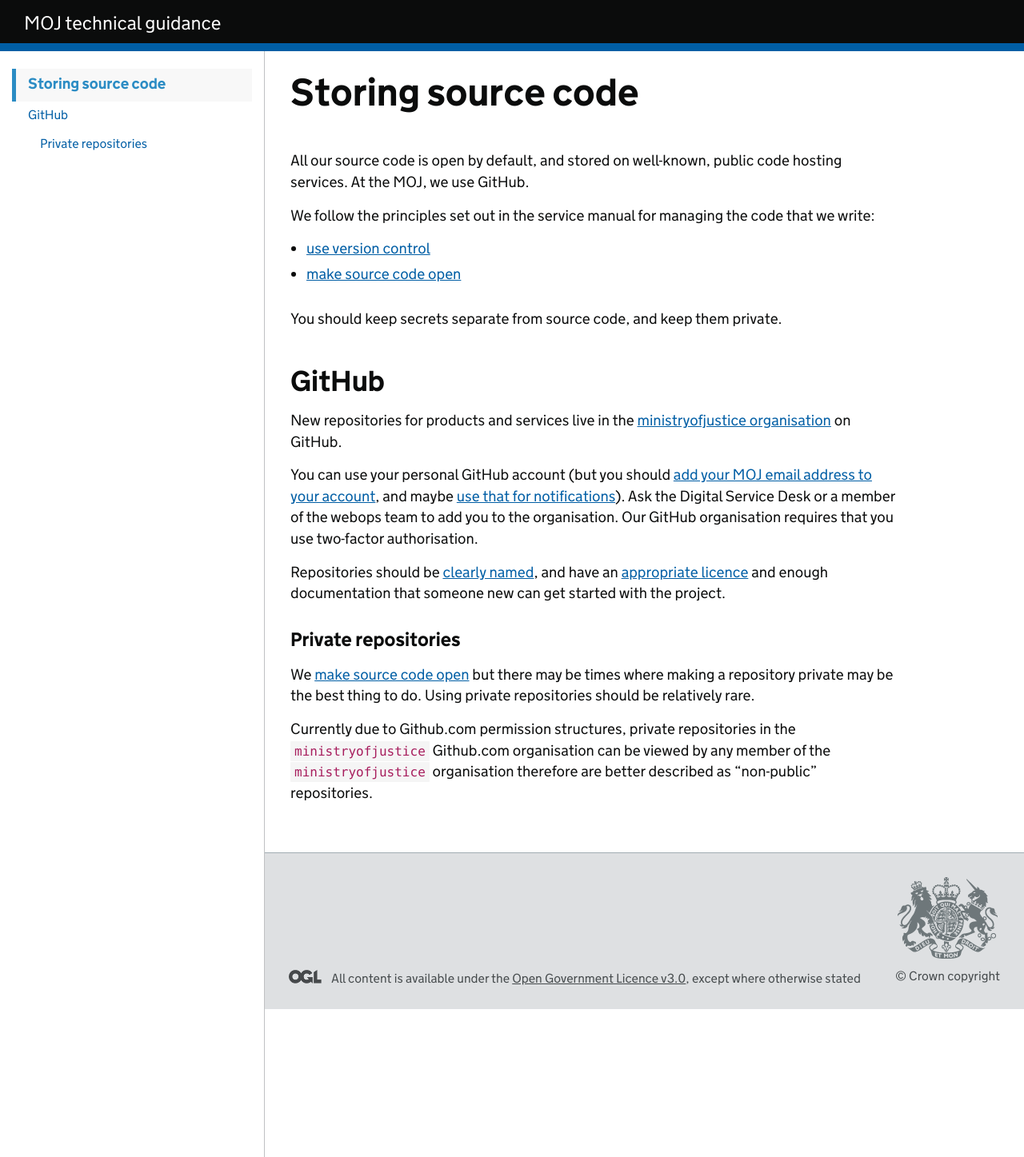
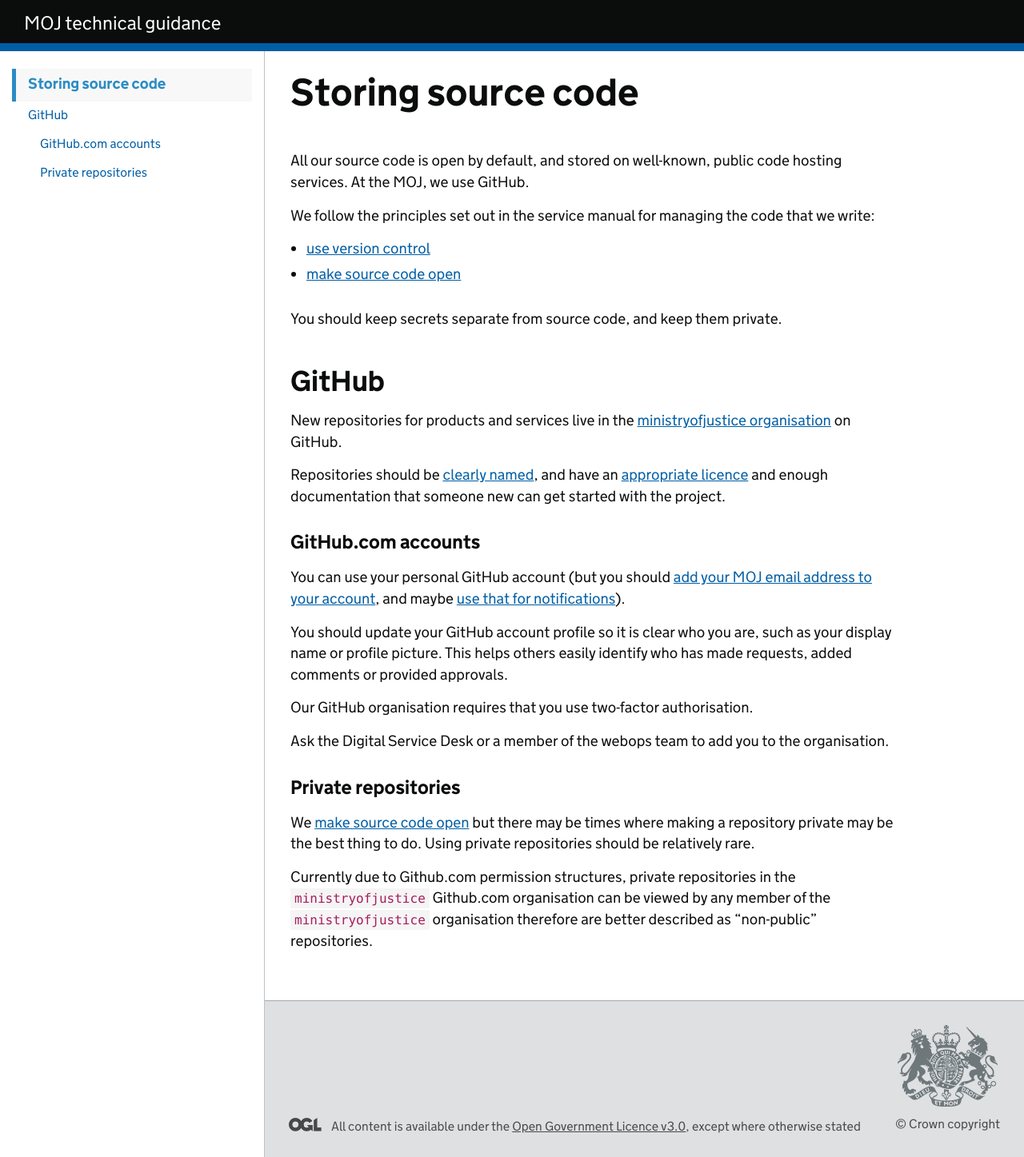
Before and after one commit to ministryofjustice/technical-guidance, a Jekyll site: the page built from standards/storing-source-code.md, in a window 1280 px wide. Shown: the whole page at 80% size. Built offline with Jekyll 4.4.1, drawn with Linux system fonts in a browser that asks for light colours; our own code applies the rules of GitHub Pages for plain Markdown files.

Commit message:
Split out GitHub.com into 'accounts'
Add a bit about updating your github.com profile so its clear who you are

```diff
--- a/standards/storing-source-code.md
+++ b/standards/storing-source-code.md
@@ -21,17 +21,22 @@ New repositories for products and services live in the
 [ministryofjustice organisation](https://github.com/ministryofjustice)
 on GitHub.
 
-You can use your personal GitHub account (but you should [add your MOJ
-email address to your account](https://help.github.com/articles/adding-an-email-address-to-your-github-account/),
-and maybe [use that for notifications](https://help.github.com/articles/managing-notification-emails-for-organizations/)).
-Ask the Digital Service Desk or a member of the webops team to add you
-to the organisation. Our GitHub organisation requires that you use
-two-factor authorisation.
-
 Repositories should be [clearly named]({{ '/standards/naming-things' | relative_url }}),
 and have an [appropriate licence]({{ '/standards/licencing-software-or-code' | relative_url }})
 and enough documentation that someone new can get started with the
 project.
+
+### GitHub.com accounts
+
+You can use your personal GitHub account (but you should [add your MOJ
+email address to your account](https://help.github.com/articles/adding-an-email-address-to-your-github-account/),
+and maybe [use that for notifications](https://help.github.com/articles/managing-notification-emails-for-organizations/)).
+
+You should update your GitHub account profile so it is clear who you are, such as your display name or profile picture. This helps others easily identify who has made requests, added comments or provided approvals.
+
+Our GitHub organisation requires that you use two-factor authorisation.
+
+Ask the Digital Service Desk or a member of the webops team to add you to the organisation.
 
 ### Private repositories
 
```
